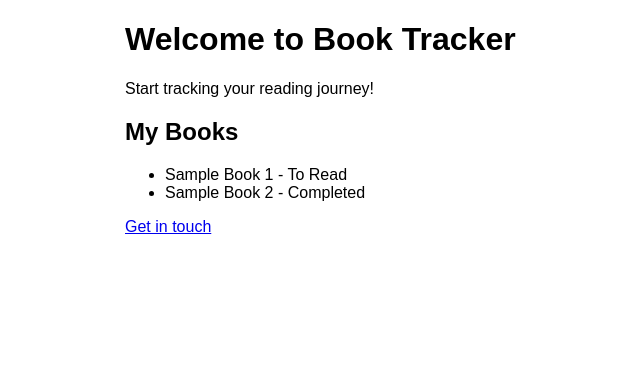
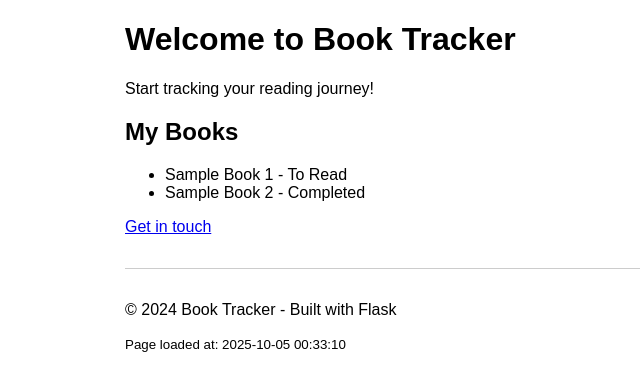
Before and after one commit to naomansaeed/flask-learning-project, a Flask app: page / in a window 1280 px wide. Shown: the part 38-429 px from the top of the page, without its empty margins (115-755 px from the left). Run offline with Flask 3, Linux system fonts and the light colour scheme.

Commit message:
feat: added footer to base.html with ability to show current timepstamp

```diff
--- a/app.py
+++ b/app.py
@@ -1,5 +1,6 @@
 # Import the Flask class from the flask module along with render_template class
 from flask import Flask, render_template
+import datetime
 
 # Create an instance of the Flask class. This is our WSGI application.
 # The __name__ argument is the name of the application's module. It helps Flask find resources (like templates and static files).
@@ -12,6 +13,9 @@ app.secret_key = 'your-secret-key-here'  # Needed for future flash messages (err
 def home():
     # This function returns the response we want to send to the client (the browser).
     # Here, we are returning a string of HTML. Flask will automatically convert this string into an HTTP response.
+
+    current_time = datetime.datetime.now().strftime('%Y-%m-%d %H:%M:%S')
+    return render_template('home.html', current_time=current_time)
 
     # render_template() is a Flask function that looks in the 'templates' folder
     # It processes the HTML template and returns the final HTML to the browser
--- a/templates/base.html
+++ b/templates/base.html
@@ -40,5 +40,9 @@
     Everything specific to each page goes here.
     -->
     {% block content %}{% endblock %}
+    <footer style="margin-top: 2rem; padding-top: 1rem; border-top: 1px solid #ccc;">
+    <p>&copy; 2024 Book Tracker - Built with Flask</p>
+    <p><small>Page loaded at: {{ current_time }}</small></p>
+    </footer>
 </body>
 </html>
```
